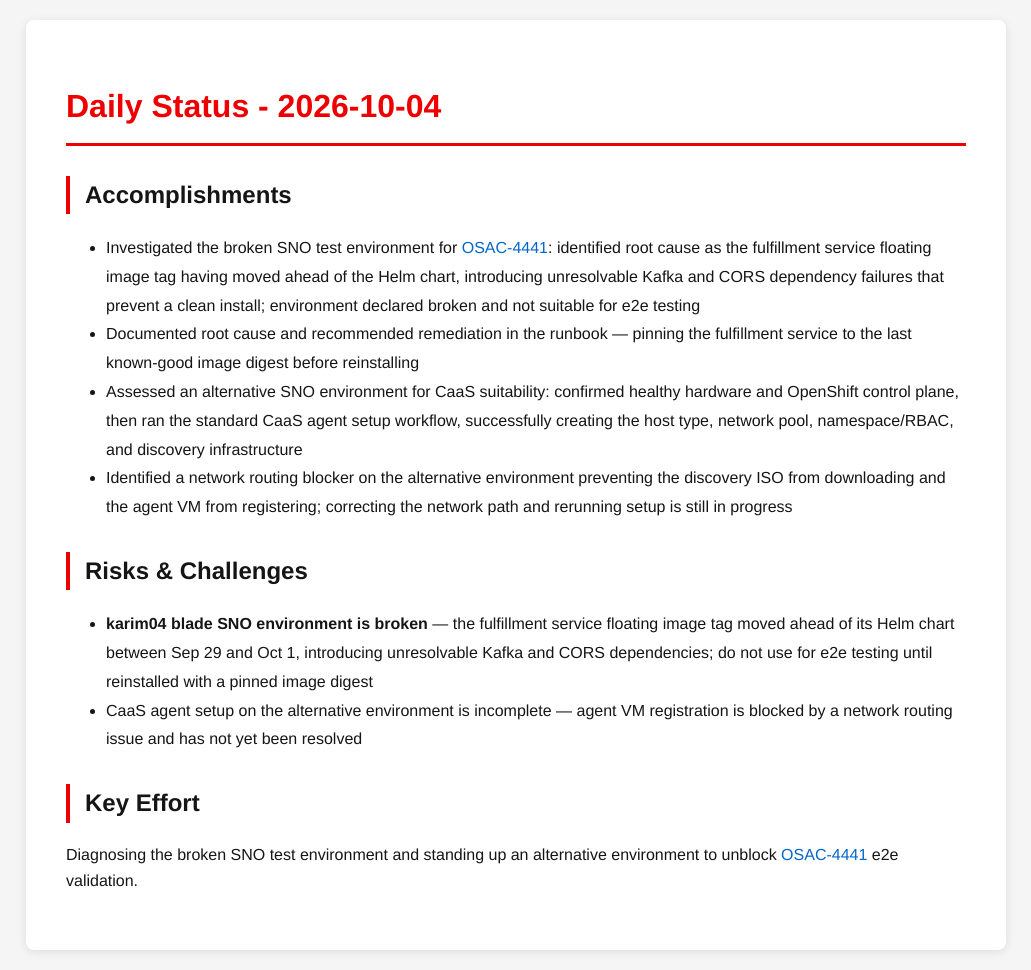
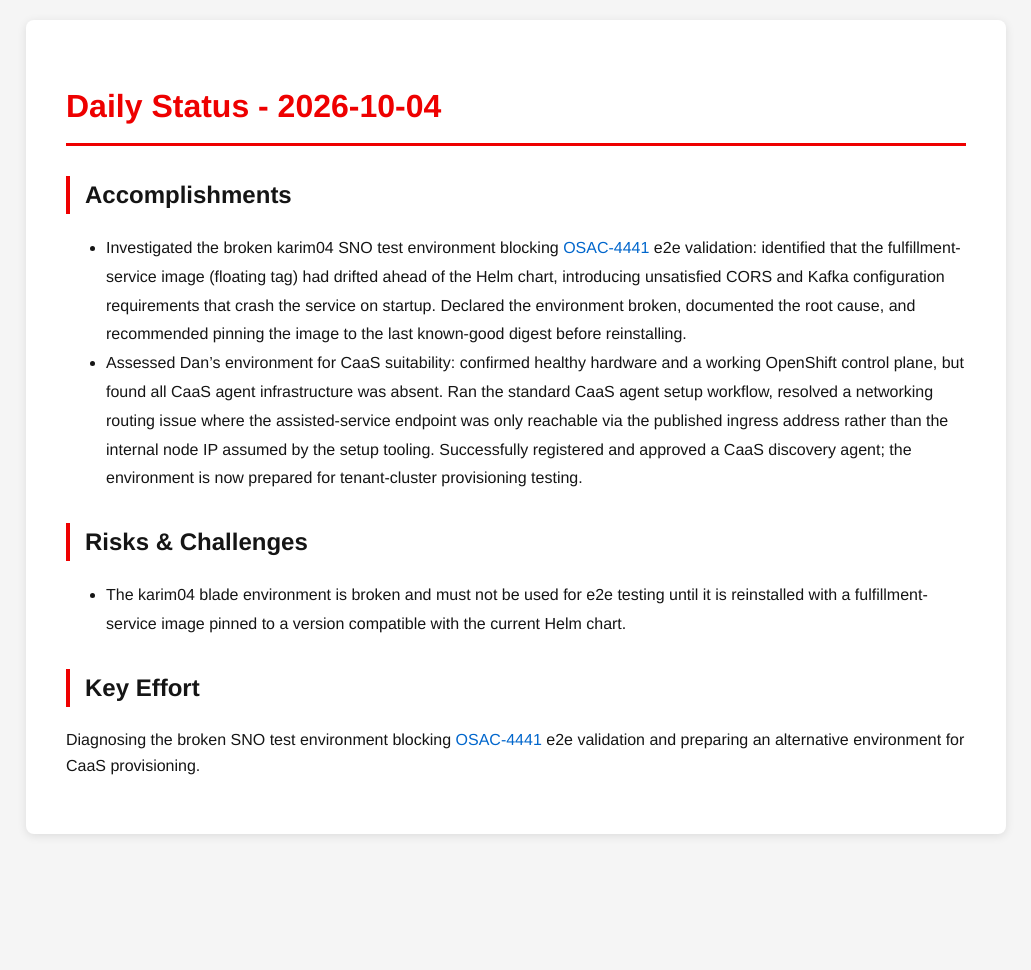
Before and after one commit to tzvatot/daily-status, a Jekyll site: the page built from 2026-10-04.md, in a window 1280 px wide. Shown: the whole page, without its empty margins (124-1155 px from the left). Built offline with Jekyll 4.4.1, drawn with Linux system fonts in a browser that asks for light colours; after the commit the page ends 900 px from its top, so only the background shows below that.

Commit message:
Daily status update - 2026-10-04

```diff
--- a/2026-10-04.md
+++ b/2026-10-04.md
@@ -7,14 +7,11 @@ date: 2026-10-04
 # Daily Status - 2026-10-04
 
 ## Accomplishments
-- Investigated the broken SNO test environment for [OSAC-4441](https://redhat.atlassian.net/browse/OSAC-4441): identified root cause as the fulfillment service floating image tag having moved ahead of the Helm chart, introducing unresolvable Kafka and CORS dependency failures that prevent a clean install; environment declared broken and not suitable for e2e testing
-- Documented root cause and recommended remediation in the runbook — pinning the fulfillment service to the last known-good image digest before reinstalling
-- Assessed an alternative SNO environment for CaaS suitability: confirmed healthy hardware and OpenShift control plane, then ran the standard CaaS agent setup workflow, successfully creating the host type, network pool, namespace/RBAC, and discovery infrastructure
-- Identified a network routing blocker on the alternative environment preventing the discovery ISO from downloading and the agent VM from registering; correcting the network path and rerunning setup is still in progress
+- Investigated the broken karim04 SNO test environment blocking [OSAC-4441](https://redhat.atlassian.net/browse/OSAC-4441) e2e validation: identified that the fulfillment-service image (floating tag) had drifted ahead of the Helm chart, introducing unsatisfied CORS and Kafka configuration requirements that crash the service on startup. Declared the environment broken, documented the root cause, and recommended pinning the image to the last known-good digest before reinstalling.
+- Assessed Dan's environment for CaaS suitability: confirmed healthy hardware and a working OpenShift control plane, but found all CaaS agent infrastructure was absent. Ran the standard CaaS agent setup workflow, resolved a networking routing issue where the assisted-service endpoint was only reachable via the published ingress address rather than the internal node IP assumed by the setup tooling. Successfully registered and approved a CaaS discovery agent; the environment is now prepared for tenant-cluster provisioning testing.
 
 ## Risks & Challenges
-- **karim04 blade SNO environment is broken** — the fulfillment service floating image tag moved ahead of its Helm chart between Sep 29 and Oct 1, introducing unresolvable Kafka and CORS dependencies; do not use for e2e testing until reinstalled with a pinned image digest
-- CaaS agent setup on the alternative environment is incomplete — agent VM registration is blocked by a network routing issue and has not yet been resolved
+- The karim04 blade environment is broken and must not be used for e2e testing until it is reinstalled with a fulfillment-service image pinned to a version compatible with the current Helm chart.
 
 ## Key Effort
-Diagnosing the broken SNO test environment and standing up an alternative environment to unblock [OSAC-4441](https://redhat.atlassian.net/browse/OSAC-4441) e2e validation.
+Diagnosing the broken SNO test environment blocking [OSAC-4441](https://redhat.atlassian.net/browse/OSAC-4441) e2e validation and preparing an alternative environment for CaaS provisioning.
```
